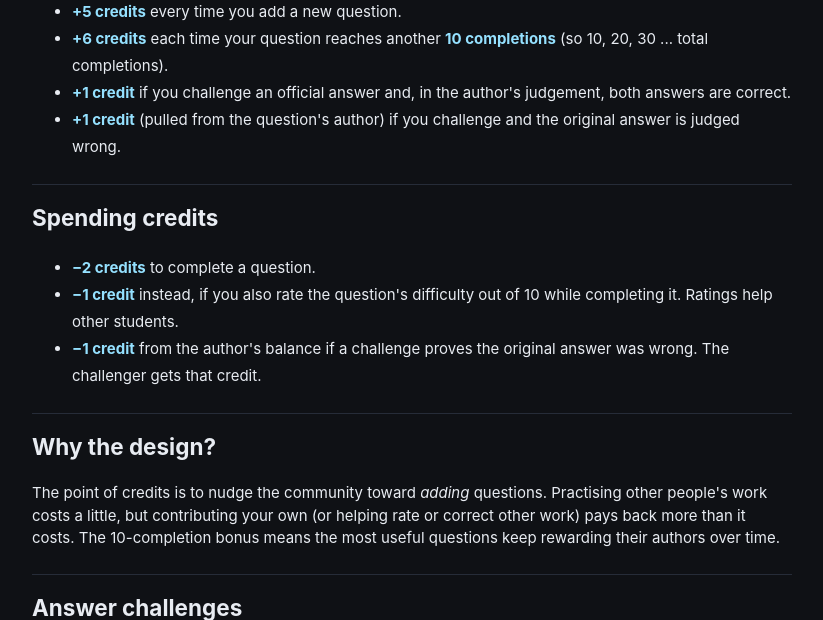
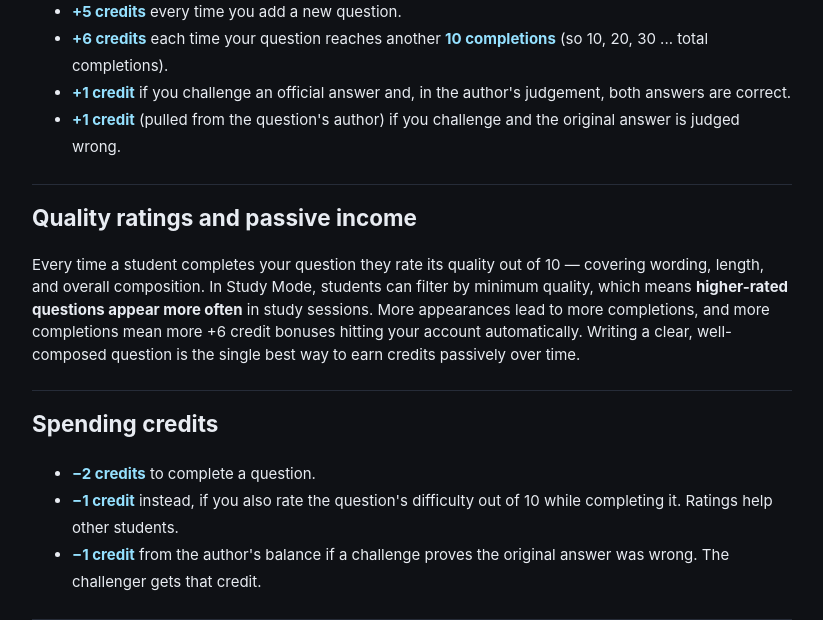
Before and after one commit to Chuckle-Rollston/math_ext1-physics-math_ext2, a Flask app: page /credits in a window 1280 px wide. Shown: the part 417-1037 px from the top of the page, without its empty margins (82-905 px from the left). Run offline with Flask 3, Linux system fonts and the light colour scheme; some libraries are stand-ins or nearby versions.

Commit message:
Add quality filter to study mode and update credits page
- Study mode now has a dual-handle quality range slider; filters questions by average community quality rating (unrated questions always pass)
- app.py: reads qual_min/qual_max from study form, stores in session, filters pool in study_next using a single avg query
- credits.html: add "Quality ratings and passive income" section explaining how higher-rated questions get served more in study mode, earning authors more credits

Co-Authored-By: Claude Sonnet 4.6 <noreply@anthropic.com>

```diff
--- a/app.py
+++ b/app.py
@@ -10,7 +10,7 @@ from flask import (
     session, flash, jsonify, abort
 )
 from flask_sqlalchemy import SQLAlchemy
-from sqlalchemy import inspect, text
+from sqlalchemy import func, inspect, text
 from werkzeug.security import generate_password_hash, check_password_hash
 
 SUBJECTS = ["math_ext1", "math_ext2", "math_adv", "physics"]
@@ -679,8 +679,16 @@ def study():
             diff_min, diff_max = 1, 10
         if diff_min > diff_max:
             diff_min, diff_max = diff_max, diff_min
+        try:
+            qual_min = max(1, min(10, int(request.form.get("qual_min", 1))))
+            qual_max = max(1, min(10, int(request.form.get("qual_max", 10))))
+        except ValueError:
+            qual_min, qual_max = 1, 10
+        if qual_min > qual_max:
+            qual_min, qual_max = qual_max, qual_min
         session["study_prefs"] = dict(subjects=subjects, topics=topics,
-                                      diff_min=diff_min, diff_max=diff_max)
+                                      diff_min=diff_min, diff_max=diff_max,
+                                      qual_min=qual_min, qual_max=qual_max)
         return redirect(url_for("study_next"))
     prefs = session.get("study_prefs", {})
     return render_template("study.html", prefs=prefs)
@@ -698,6 +706,8 @@ def study_next():
     topics = prefs.get("topics") or []
     diff_min = prefs.get("diff_min", 1)
     diff_max = prefs.get("diff_max", 10)
+    qual_min = prefs.get("qual_min", 1)
+    qual_max = prefs.get("qual_max", 10)
 
     q = Question.query.filter(
         Question.subject.in_(subjects),
@@ -712,6 +722,21 @@ def study_next():
     if not all_matching:
         flash("No questions match your study filters — try widening them.", "warn")
         return redirect(url_for("study"))
+
+    # Filter by average quality rating; questions with no ratings always pass
+    if qual_min != 1 or qual_max != 10:
+        qual_avgs = dict(
+            db.session.query(Completion.question_id, func.avg(Completion.quality_rating))
+            .filter(Completion.quality_rating.isnot(None))
+            .group_by(Completion.question_id)
+            .all()
+        )
+        quality_filtered = [
+            x for x in all_matching
+            if x.id not in qual_avgs or qual_min <= qual_avgs[x.id] <= qual_max
+        ]
+        if quality_filtered:
+            all_matching = quality_filtered
 
     done_ids = {c.question_id for c in Completion.query.filter_by(user_id=user.id).all()}
     undone = [x for x in all_matching if x.id not in done_ids]
--- a/templates/credits.html
+++ b/templates/credits.html
@@ -18,6 +18,9 @@
     <li><b>+1 credit</b> (pulled from the question's author) if you challenge and the original answer is judged wrong.</li>
   </ul>
 
+  <h2>Quality ratings and passive income</h2>
+  <p>Every time a student completes your question they rate its quality out of 10 — covering wording, length, and overall composition. In Study Mode, students can filter by minimum quality, which means <b>higher-rated questions appear more often</b> in study sessions. More appearances lead to more completions, and more completions mean more +6 credit bonuses hitting your account automatically. Writing a clear, well-composed question is the single best way to earn credits passively over time.</p>
+
   <h2>Spending credits</h2>
   <ul>
     <li><b>−2 credits</b> to complete a question.</li>
```
Also changed, not shown: templates/study.html (+46 -0 lines).
